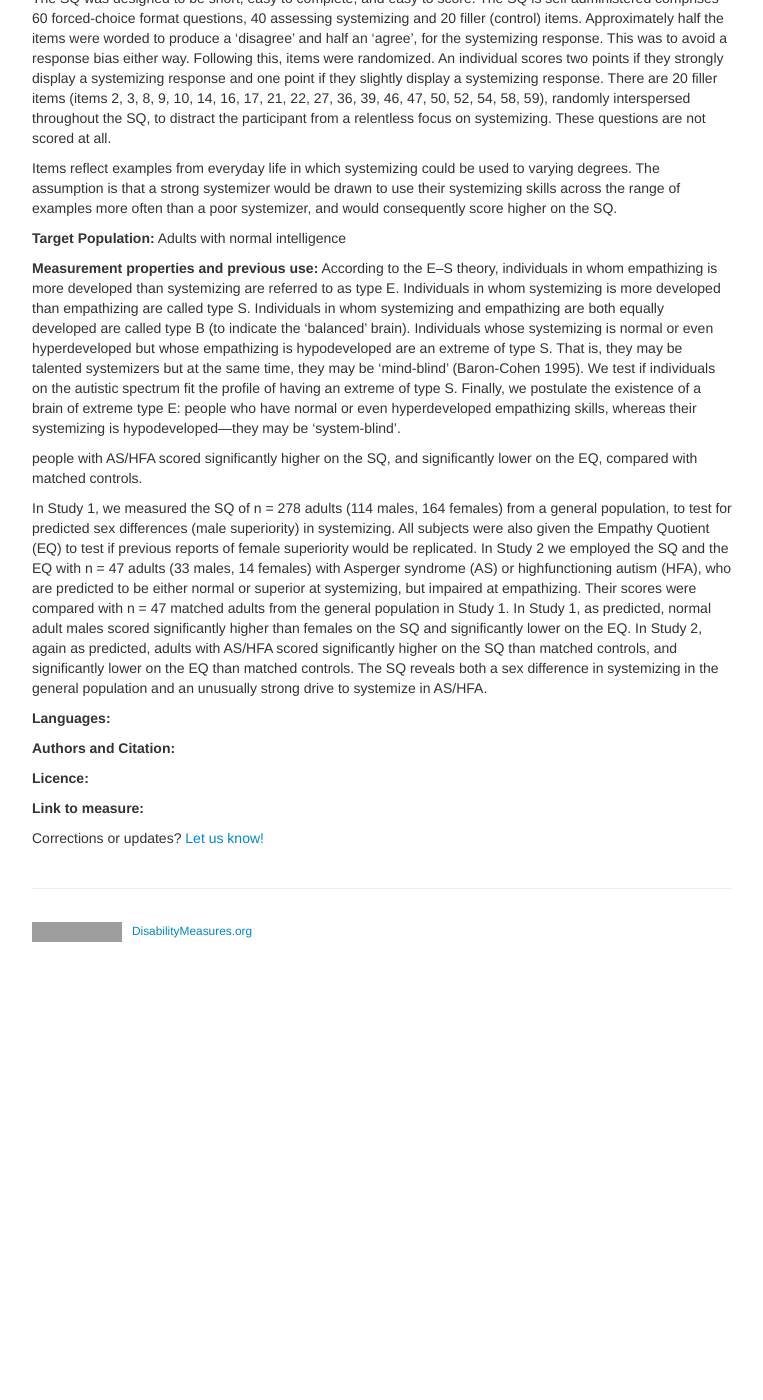
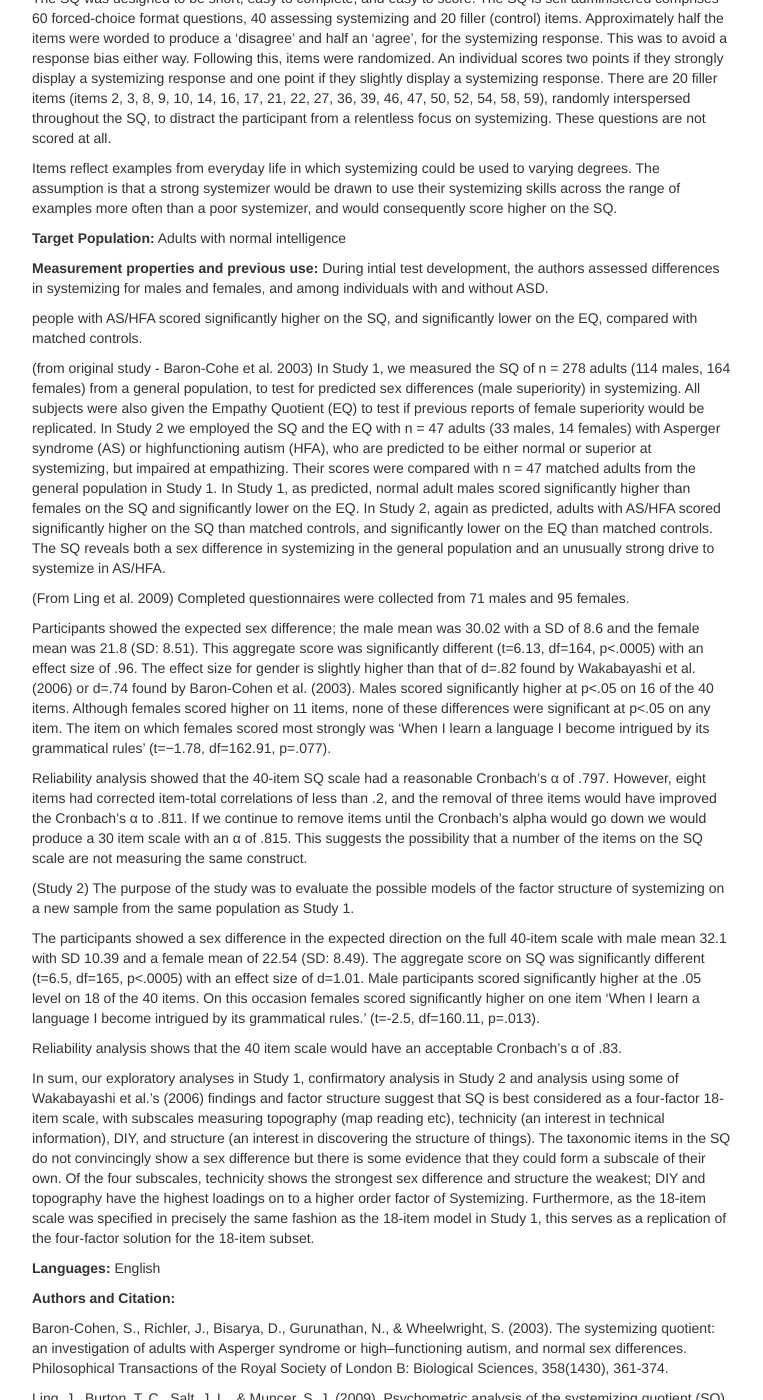
Before and after one commit to mjmaenner/disabilitymeasures, a Jekyll site: the page built from SQ-Adult/index.md, in a window 1280 px wide and 1400 px high, scrolled down 384 px. Shown: the whole window, without its empty margins (258-1021 px from the left). Built offline with Jekyll 4.4.1, drawn with Linux system fonts in a browser that asks for light colours; before the commit the page ends 1336 px from its top, so only the background shows below that; some of the changed text lies outside the part shown; grey boxes are pictures that could not be loaded.

Commit message:
editing SQ -- needs revising

```diff
--- a/SQ-Adult/index.md
+++ b/SQ-Adult/index.md
@@ -13,7 +13,7 @@ function googleTranslateElementInit() {
 }
 </script><script type="text/javascript" src="//translate.google.com/translate_a/element.js?cb=googleTranslateElementInit"></script>
 
-**Type of Measure:**  According to the empathizing-systemizing theory (E-S theory), there are individual differences in the wiring of the brain that result in two different modes a person may process information: empathizing and systemizing. Empathizing is the drive to identify another person’s emotions and thoughts and to respond to these with an appropriate emotion. Systemizing, however, is the drive to analyse the variables in a system and to derive the underlying rules that govern the behaviour of a system. Systemizing also refers to the drive to construct systems. Systemizing allows you to predict the behaviour of a system, and to control it. Persons with Autism Spectrum Disorders are believed to have less ability to empathize and be more systemizing than the general population [(Baron-Cohen, Richler, Bisarya, Gurunathan, & Wheelwright, 2003)](http://rstb.royalsocietypublishing.org/content/royptb/358/1430/361.full.pdf). The Systemizing Quotient (SQ) was then designed to test the E-S theory.
+**Type of Measure:**  According to the empathizing-systemizing theory (E-S theory), there are individual differences in the wiring of the brain that result in two different modes a person may process information: empathizing and systemizing. Empathizing is the drive to identify another person’s emotions and thoughts and to respond to these with an appropriate emotion. Systemizing, however, is the drive to analyse the variables in a system and to derive the underlying rules that govern the behaviour of a system. Systemizing also refers to the drive to construct systems. Systemizing allows you to predict the behaviour of a system, and to control it. Persons with Autism Spectrum Disorders (ASD) are believed to have less ability to empathize and be more systemizing than the general population [(Baron-Cohen, Richler, Bisarya, Gurunathan, & Wheelwright, 2003)](http://rstb.royalsocietypublishing.org/content/royptb/358/1430/361.full.pdf). The Systemizing Quotient (SQ) was then designed to test the E-S theory.
 
 The SQ was designed to be short, easy to complete, and easy to score. The SQ is self administered comprises 60 forced-choice format questions, 40 assessing systemizing and 20 filler (control) items. Approximately half the items were worded to produce a ‘disagree’ and half an ‘agree’, for the systemizing response. This was to avoid a response bias either way. Following this, items were randomized. An individual scores two points if they strongly display a systemizing response and one point if they slightly display a systemizing response. There are 20 filler items (items 2, 3, 8, 9, 10, 14, 16, 17, 21, 22, 27, 36, 39, 46, 47, 50, 52, 54, 58, 59), randomly interspersed throughout the SQ, to distract the participant from a relentless focus on systemizing. These questions are not scored at all.
 
@@ -21,12 +21,13 @@ Items reflect examples from everyday life in which systemizing could be used to
 
 **Target Population:** Adults with normal intelligence
 
-**Measurement properties and previous use:** According to the E–S theory, individuals in whom empathizing is more developed than systemizing are referred to as type E. Individuals in whom systemizing is more developed than empathizing are called type S. Individuals in whom systemizing and empathizing are both equally developed are called type B (to indicate the ‘balanced’ brain). Individuals whose systemizing is normal or even hyperdeveloped but whose empathizing is hypodeveloped are an extreme of type S. That is, they may be talented systemizers but at the same time, they may be ‘mind-blind’ (Baron-Cohen 1995). We test if individuals on the autistic spectrum fit the profile of having an extreme of type S. Finally, we postulate the existence of a brain of extreme type E: people who have normal or even hyperdeveloped empathizing skills, whereas their systemizing is hypodeveloped—they may be ‘system-blind’.
+**Measurement properties and previous use:** During intial test development, the authors assessed differences in systemizing for males and females, and among individuals with and without ASD.
 
 people with AS/HFA
 scored significantly higher on the SQ, and significantly
 lower on the EQ, compared with matched controls.
 
+(from original study - Baron-Cohe et al. 2003)
 In Study
 1, we measured the SQ of n = 278 adults (114 males, 164 females) from a general population, to test for
 predicted sex differences (male superiority) in systemizing. All subjects were also given the Empathy
@@ -40,13 +41,34 @@ higher on the SQ than matched controls, and significantly lower on the EQ than m
 SQ reveals both a sex difference in systemizing in the general population and an unusually strong drive
 to systemize in AS/HFA.
 
+(From Ling et al. 2009)
+Completed questionnaires were collected from 71 males and 95 females.
 
-**Languages:**
+Participants showed the expected sex difference; the male mean was 30.02 with a SD of 8.6 and the female mean was 21.8 (SD: 8.51). This aggregate score was significantly different (t=6.13, df=164, p<.0005) with an effect size of .96. The effect size for gender is slightly higher than that of d=.82 found by Wakabayashi et al. (2006) or d=.74 found by Baron-Cohen et al. (2003). Males scored significantly higher at p<.05 on 16 of the 40 items. Although females scored higher on 11 items, none of these differences were significant at p<.05 on any item. The item on which females scored most strongly was ‘When I learn a language I become intrigued by its grammatical rules’ (t=−1.78, df=162.91, p=.077).
+
+Reliability analysis showed that the 40-item SQ scale had a reasonable Cronbach's α of .797. However, eight items had corrected item-total correlations of less than .2, and the removal of three items would have improved the Cronbach's α to .811. If we continue to remove items until the Cronbach's alpha would go down we would produce a 30 item scale with an α of .815. This suggests the possibility that a number of the items on the SQ scale are not measuring the same construct.
+
+
+(Study 2)
+The purpose of the study was to evaluate the possible models of the factor structure of systemizing on a new sample from the same population as Study 1.
+
+The participants showed a sex difference in the expected direction on the full 40-item scale with male mean 32.1 with SD 10.39 and a female mean of 22.54 (SD: 8.49). The aggregate score on SQ was significantly different (t=6.5, df=165, p<.0005) with an effect size of d=1.01. Male participants scored significantly higher at the .05 level on 18 of the 40 items. On this occasion females scored significantly higher on one item ‘When I learn a language I become intrigued by its grammatical rules.’ (t=-2.5, df=160.11, p=.013).
+
+Reliability analysis shows that the 40 item scale would have an acceptable Cronbach's α of .83.
+
+In sum, our exploratory analyses in Study 1, confirmatory analysis in Study 2 and analysis using some of Wakabayashi et al.'s (2006) findings and factor structure suggest that SQ is best considered as a four-factor 18-item scale, with subscales measuring topography (map reading etc), technicity (an interest in technical information), DIY, and structure (an interest in discovering the structure of things). The taxonomic items in the SQ do not convincingly show a sex difference but there is some evidence that they could form a subscale of their own. Of the four subscales, technicity shows the strongest sex difference and structure the weakest; DIY and topography have the highest loadings on to a higher order factor of Systemizing. Furthermore, as the 18-item scale was specified in precisely the same fashion as the 18-item model in Study 1, this serves as a replication of the four-factor solution for the 18-item subset.
+
+
+**Languages:** English
 
 **Authors and Citation:**
 
-**Licence:**
+Baron-Cohen, S., Richler, J., Bisarya, D., Gurunathan, N., & Wheelwright, S. (2003). The systemizing quotient: an investigation of adults with Asperger syndrome or high–functioning autism, and normal sex differences. Philosophical Transactions of the Royal Society of London B: Biological Sciences, 358(1430), 361-374.
 
-**Link to measure:**
+Ling, J., Burton, T. C., Salt, J. L., & Muncer, S. J. (2009). Psychometric analysis of the systemizing quotient (SQ) scale. British Journal of Psychology, 100(3), 539-552.
+
+**Licence:** This measures is freely available in the appendix of the original empirical article and may be used with proper citation.
+
+**Link to measure:** All test items are located in Appendix A of [(Baron-Cohen, Richler, Bisarya, Gurunathan, & Wheelwright, 2003)](http://rstb.royalsocietypublishing.org/content/royptb/358/1430/361.full.pdf)
 
 Corrections or updates? [Let us know!](http://disabilitymeasures.org/contact)
```
